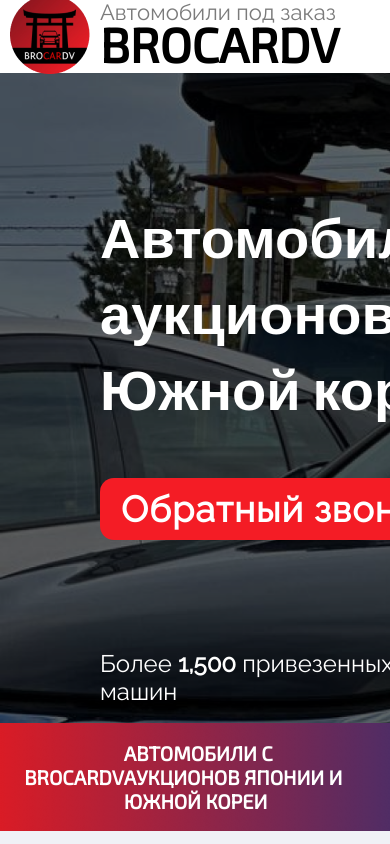
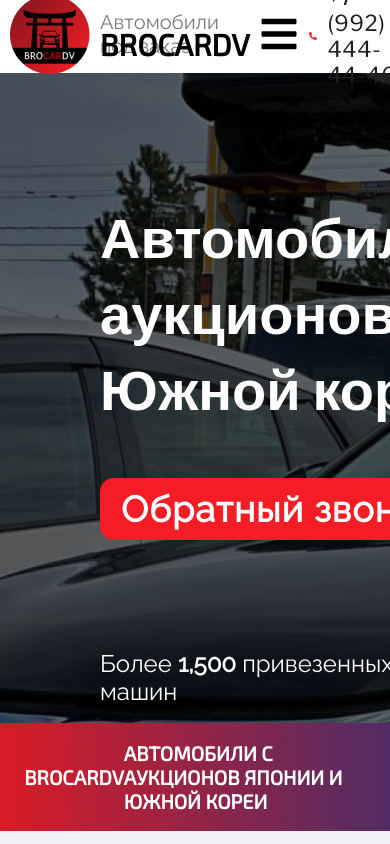
Before and after one commit to obsidian-web/brocardv, a React (Create React App) app: page / in a window 390 px wide. Shown: the top 844 px of the page. Built offline with nearby package versions, Linux system fonts and the light colour scheme.

Commit message:
fix/mobile

```diff
--- a/src/styles/Header/Header.module.scss
+++ b/src/styles/Header/Header.module.scss
@@ -90,7 +90,7 @@
 }
 @media (max-width: 1024px) {
   .header {
-    width: calc(905px + (600 - 400) * ((100vw - 320px) / (1500 - 320)));
+
     height: calc(10px + (750 - 375) * ((60vw - 320px) / (1500 - 320)));
   }
 
@@ -114,8 +114,18 @@
 @media (max-width: 720px) {
   .header {
     height: calc(100px + (750 - 375) * ((60vw - 320px) / (1500 - 320)));
-    width: calc(755px + (600 - 400) * ((100vw - 320px) / (1500 - 320)));
+
+
   }
+  .logo{
+    &__title{
+      font-size: 20px;
+    }
+    &__subtitle{
+      font-size: 30px;
+    }
+  }
+
 }
 @media (max-width: 360px) {
   .header {
--- a/src/styles/Map.module.scss
+++ b/src/styles/Map.module.scss
@@ -29,7 +29,7 @@
 @media (max-width: 720px){
   .map{
     height: calc(600px + (750 - 375) * ((100vw - 320px) / (1500 - 320)));
-    width: calc(200px + (600 - 400) * ((100vw - 320px) / (1500 - 320)));
+    width: calc(300px + (600 - 400) * ((100vw - 320px) / (1500 - 320)));
     &__item{
       width: 100%;
     }
--- a/src/styles/MobileNav.module.scss
+++ b/src/styles/MobileNav.module.scss
@@ -90,7 +90,7 @@
 @media(max-width: 360px){
   .MobileNav{
     &__content{
-      width: 500px;
+      width: 360px;
     }
   }
 }
--- a/src/styles/Reviews.module.scss
+++ b/src/styles/Reviews.module.scss
@@ -163,6 +163,15 @@
     }
   }
 }
+@media(max-width: 1024px){
+  .reviews{
+    &__items{
+      &__reviewsBlock{
+        margin-left: 20px;
+      }
+    }
+  }
+}
 @media(max-width: 720px){
   .reviews{
     &__items{
@@ -195,5 +204,8 @@
         margin-left: 10px;
       }
     }
+    &__button{
+      width: 300px;
+    }
   }
 }
--- a/src/styles/SendApplication.module.scss
+++ b/src/styles/SendApplication.module.scss
@@ -76,7 +76,19 @@
   .sendApplication {
 
     &__item {
-        width: 400px;
+        width: 350px;
+        &__info{
+          &__subTitle{
+            font-size: 15px;
+          }
+          &__UIBlock{
+            padding-left: 0px;
+
+          }
+          &__button{
+            width: 200px;
+          }
+        }
     }
   }
 }
--- a/src/styles/Slider.module.scss
+++ b/src/styles/Slider.module.scss
@@ -109,7 +109,6 @@
         }
         &__sliderCircle {
           transform: translateX(570px) translateY(-30px);
-          border: 1px solid red;
           width: 200px;
         }
       }
--- a/src/styles/Statistics.module.scss
+++ b/src/styles/Statistics.module.scss
@@ -101,6 +101,7 @@
         transform: translateY(0px);
       }
       &__button {
+        width: 700px;
         transform: translateY(0px);
       }
     }
```
